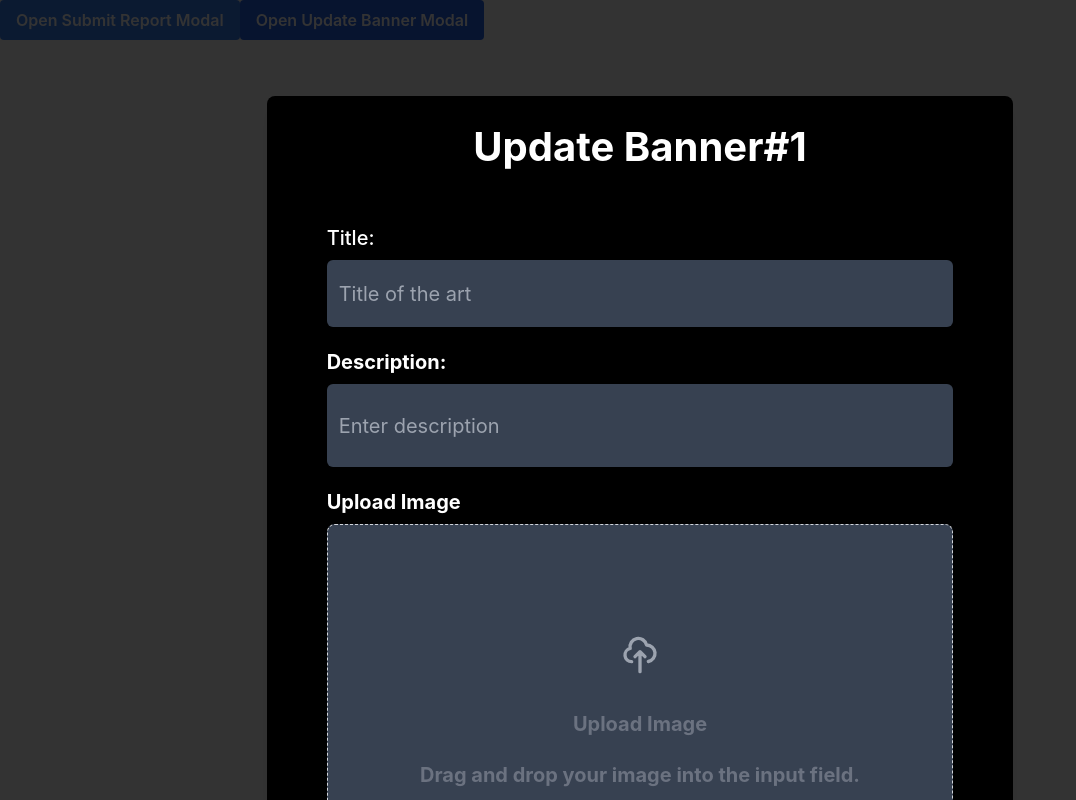
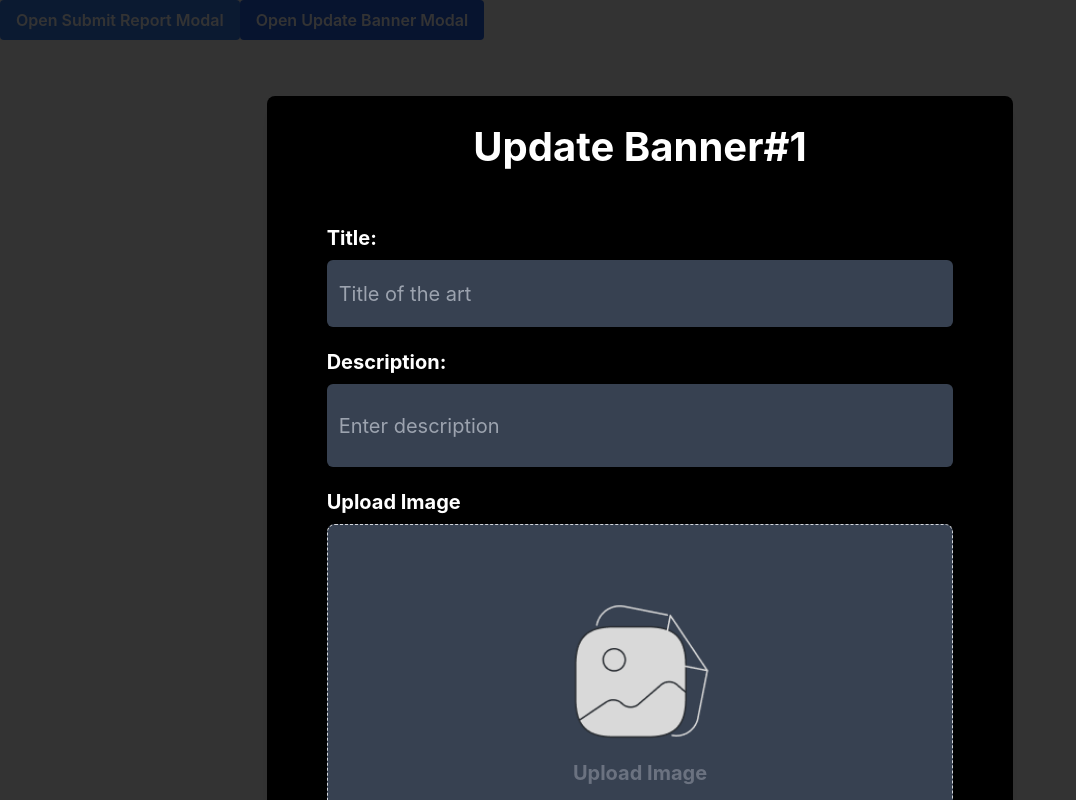
Before and after one commit to lijsamuael/Adret, a React (Create React App) app: page / in a window 1280 px wide. Both pictures are taken after a click on the button "Open Update Banner Modal". Shown: the whole page, without its empty margins (0-1076 px from the left). Built offline with nearby package versions, Linux system fonts and the light colour scheme; a web font is replaced by a local one.

Commit message:
(fix) image of image upload component fixed

```diff
--- a/src/components/updateBannerModal.js
+++ b/src/components/updateBannerModal.js
@@ -12,7 +12,7 @@ const UpdateBannerModal = ({ isOpen, onClose }) => {
           </h2>
           <div className="flex flex-col  space-y-[21px]">
           <div class=" flex flex-col space-y-[8px]">
-            <p className="font-medium text-xl">Title:</p>
+            <p className="font-bold text-xl">Title:</p>
 
               <input
                 className="w-full max-w-[1200px] h-[67px] px-3 py-4 rounded-md  text-xl font-normal text-gray-700 bg-gray-700"
@@ -39,22 +39,8 @@ const UpdateBannerModal = ({ isOpen, onClose }) => {
                   for="dropzone-file"
                   class="flex flex-col items-center justify-center w-full h-[380px] border-[1px] border-gray-300 border-dashed rounded-lg cursor-pointer bg-gray-700 hover:bg-gray-600"
                 >
-                  <div class="flex flex-col items-center justify-center pt-5 pb-6 space-y-[23px]">
-                    <svg
-                      aria-hidden="true"
-                      class="w-10 h-10 mb-3 text-gray-400"
-                      fill="none"
-                      stroke="currentColor"
-                      viewBox="0 0 24 24"
-                      xmlns="http://www.w3.org/2000/svg"
-                    >
-                      <path
-                        stroke-linecap="round"
-                        stroke-linejoin="round"
-                        stroke-width="2"
-                        d="M7 16a4 4 0 01-.88-7.903A5 5 0 1115.9 6L16 6a5 5 0 011 9.9M15 13l-3-3m0 0l-3 3m3-3v12"
-                      ></path>
-                    </svg>
+                  <div class="flex flex-col items-center justify-center pt-5 pb-6 space-y-[11px]">
+                    <img src="./images/photo.png" alt="uploadimage" className="h-[150px]" />
                     <p class="mb-2 text-sm text-gray-500 dark:text-gray-400">
                       <span class="font-bold text-xl">Upload Image</span>
                     </p>
```
Also changed, not shown: public/images/photo.png (added).
